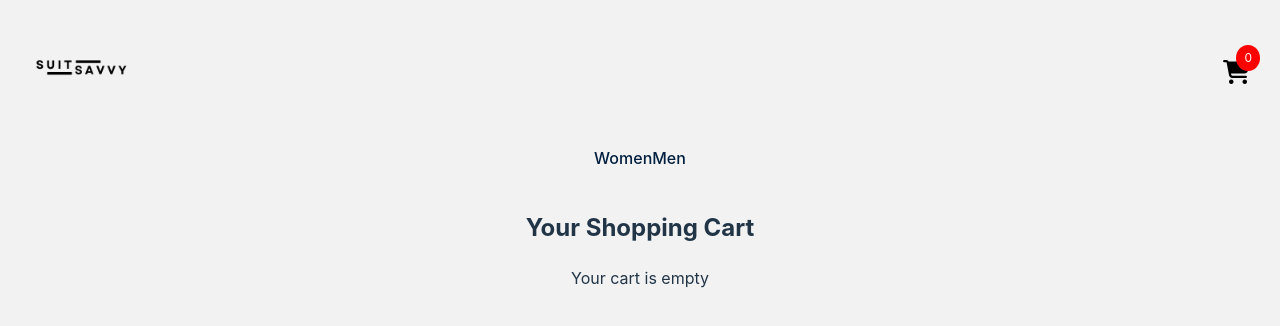
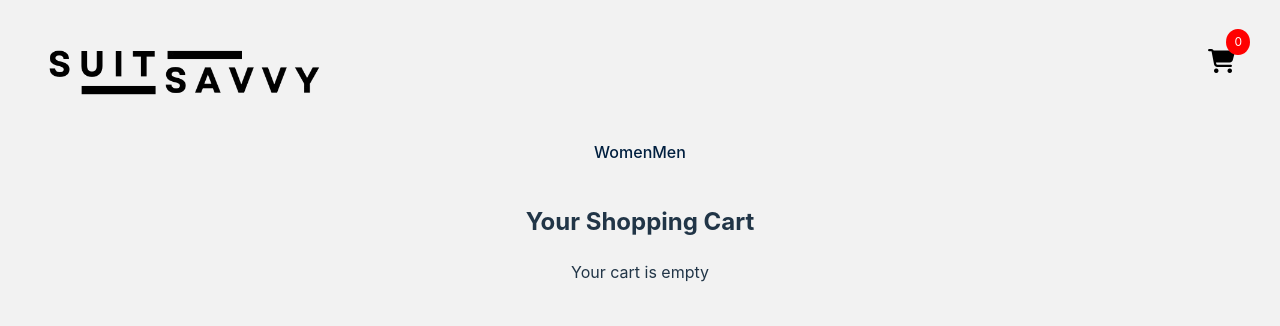
Before and after one commit to aaronyjr/shopping-cart, a React (Vite) app: page /cart in a window 1280 px wide. Shown: the top 326 px of the page. Built offline with nearby package versions, Linux system fonts and the light colour scheme.

Commit message:
Add logo image

```diff
--- a/src/Cart.css
+++ b/src/Cart.css
@@ -65,3 +65,7 @@
 .item-total {
   justify-self: end;
 }
+
+.checkoutButton {
+  margin-top: 0px;
+}
--- a/src/Cart.jsx
+++ b/src/Cart.jsx
@@ -17,8 +17,8 @@ export function Cart() {
   };
 
   const handleCheckout = () => {
-    alert("Thank you for trying my app :)!")
-  }
+    alert("Thank you for trying my app :)!");
+  };
 
   return (
     <div className="cart-container">
@@ -68,7 +68,9 @@ export function Cart() {
             <h3>Cart Total: ${calculateCartTotal()}</h3>
           </div>
           <div>
-            <button onClick={() => handleCheckout()}>Checkout</button>
+            <button className="checkoutButton" onClick={() => handleCheckout()}>
+              Checkout
+            </button>
           </div>
         </div>
       ) : (
--- a/src/Header.jsx
+++ b/src/Header.jsx
@@ -12,7 +12,11 @@ export function Header() {
       <div className={styles.logo}>
         <Link to="/">
           <div className={styles.logoContainer}>
-            <img src="/suit-logo-no-bg.png" alt="Logo" className={styles.logoImage} />
+            <img
+              src="/suit-logo-no-bg.png"
+              alt="Logo"
+              className={styles.logoImage}
+            />
           </div>
         </Link>
       </div>
--- a/src/Header.module.css
+++ b/src/Header.module.css
@@ -5,14 +5,26 @@
   padding: 20px 30px;
 }
 
-.logo img {
+.logoContainer {
+  width: 300px;
   height: 100px;
+  overflow: hidden;
+  position: relative;
+}
+
+.logoImage {
+  width: 300px;
+  height: auto;
+  position: absolute;
+  top: -90%;
+  left: -0%;
 }
 
 .cartButton {
   position: relative;
   font-size: 24px;
   text-decoration: none;
+  transform: translate(-15px, -8px);
 }
 
 .cartIcon {
@@ -23,8 +35,8 @@
 .cartButton::after {
   content: attr(data-count);
   position: absolute;
-  top: -10px;
-  right: -10px;
+  top: -15px;
+  right: -15px;
   background: red;
   color: white;
   border-radius: 50%;
```
